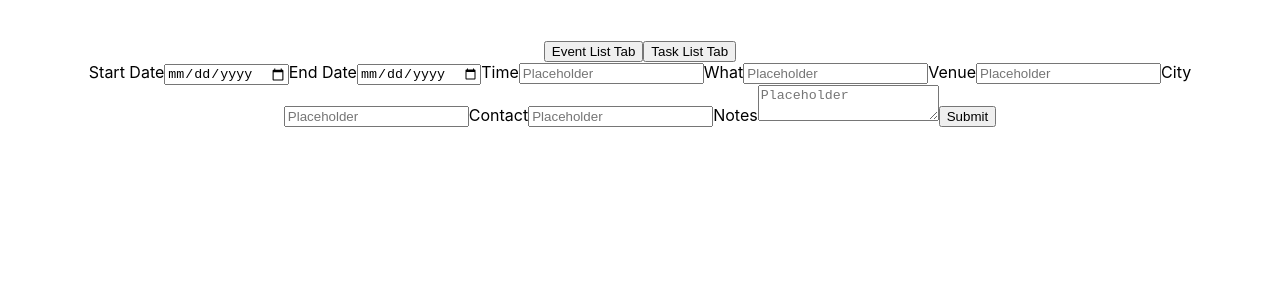
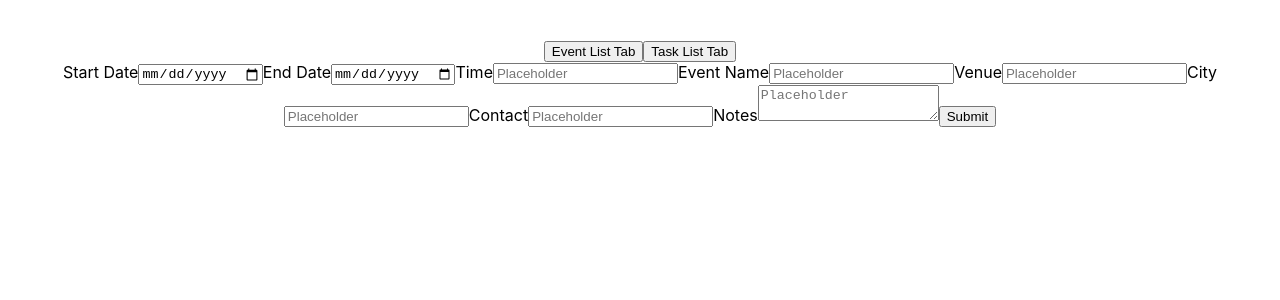
Before and after one commit to Willa2023/SGCNZ-dashboard, a React (Create React App) app: page /edit/1 in a window 1280 px wide. Shown: the top 300 px of the page. Built offline with nearby package versions, Linux system fonts and the light colour scheme; no server answers.

Commit message:
fix the eventname on edit page

```diff
--- a/src/Components/EditEvent.js
+++ b/src/Components/EditEvent.js
@@ -4,7 +4,6 @@ import { useParams } from "react-router-dom";
 const EditEventForm = ({ onSubmit, initialData }) => {
   const [formData, setFormData] = useState(initialData);
   const { eventId } = useParams();
-  console.log(eventId);
 
   useEffect(() => {
     const fetchEventData = async (eventId) => {
@@ -31,55 +30,10 @@ const EditEventForm = ({ onSubmit, initialData }) => {
     fetchEventData(eventId); // Pass eventId as an argument here
   }, [eventId]);
 
-  // useEffect(() => {
-  //   const fetchEventData = async (eventId) => {
-  //     try {
-  //       const response = await fetch(
-  //         `http://localhost:5000/Event/showById/${eventId}`,
-  //         {
-  //           method: "GET",
-  //           headers: {
-  //             "Content-Type": "application/json",
-  //           },
-  //         }
-  //       );
-
-  //       if (!response.ok) {
-  //         throw new Error("Network response was not ok");
-  //       }
-  //       const eventData = await response.json();
-  //       setFormData(eventData);
-  //     } catch (error) {
-  //       console.error("Error fetching event data:", error);
-  //     }
-  //   };
-  //   fetchEventData();
-  // }, [eventId]);
-
-  // useEffect(() => {
-  //   const fetchEventData = async () => {
-  //     try {
-  //       const response = await fetch(
-  //         `http://localhost:5000/Event/showById/${eventId}`
-  //       );
-  //       if (!response.ok) {
-  //         throw new Error("Failed to fetch event data");
-  //       }
-  //       const eventData = await response.json();
-  //       setFormData(eventData);
-  //     } catch (error) {
-  //       console.error("Error fetching event data:", error);
-  //     }
-  //   };
-  //   fetchEventData();
-  // }, [eventId]);
-
   useEffect(() => {
     var currentUrl = window.location.pathname;
     var parts = currentUrl.split("/");
     var uuid = parts[parts.length - 1];
-
-    console.log("uuid: ", uuid);
     setFormData((prevState) => ({
       ...prevState,
       id: uuid,
@@ -144,12 +98,12 @@ const EditEventForm = ({ onSubmit, initialData }) => {
         />
       </label>
       <label>
-        What
+        Event Name
         <input
           type="text"
-          name="eventname"
+          name="eventName"
           placeholder="Placeholder"
-          value={formData.eventname}
+          value={formData.eventName}
           onChange={handleChange}
         />
       </label>
@@ -204,7 +158,7 @@ EditEventForm.defaultProps = {
     startDate: "",
     endDate: "",
     time: "",
-    eventname: "",
+    eventName: "",
     venue: "",
     city: "",
     contact: "",
```
